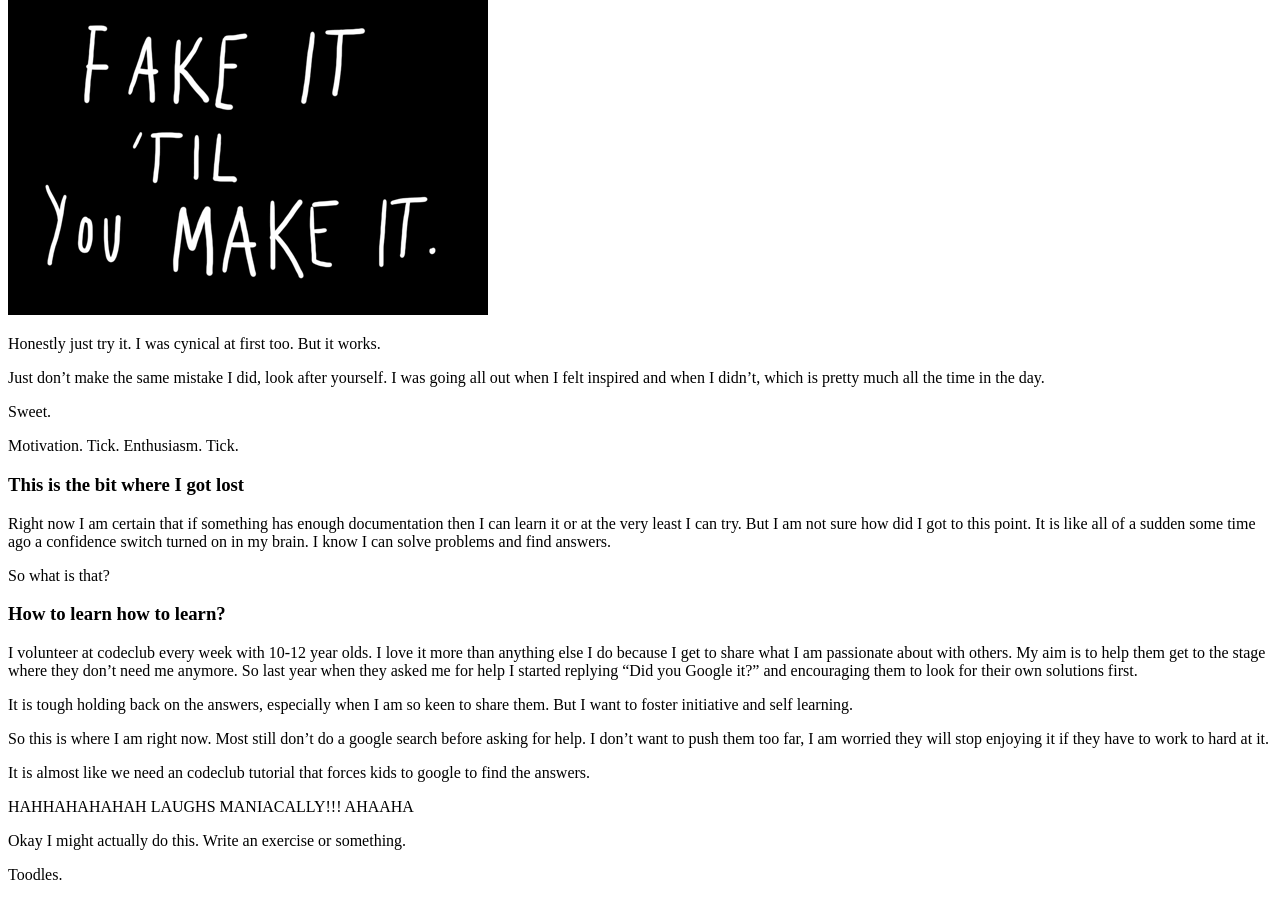
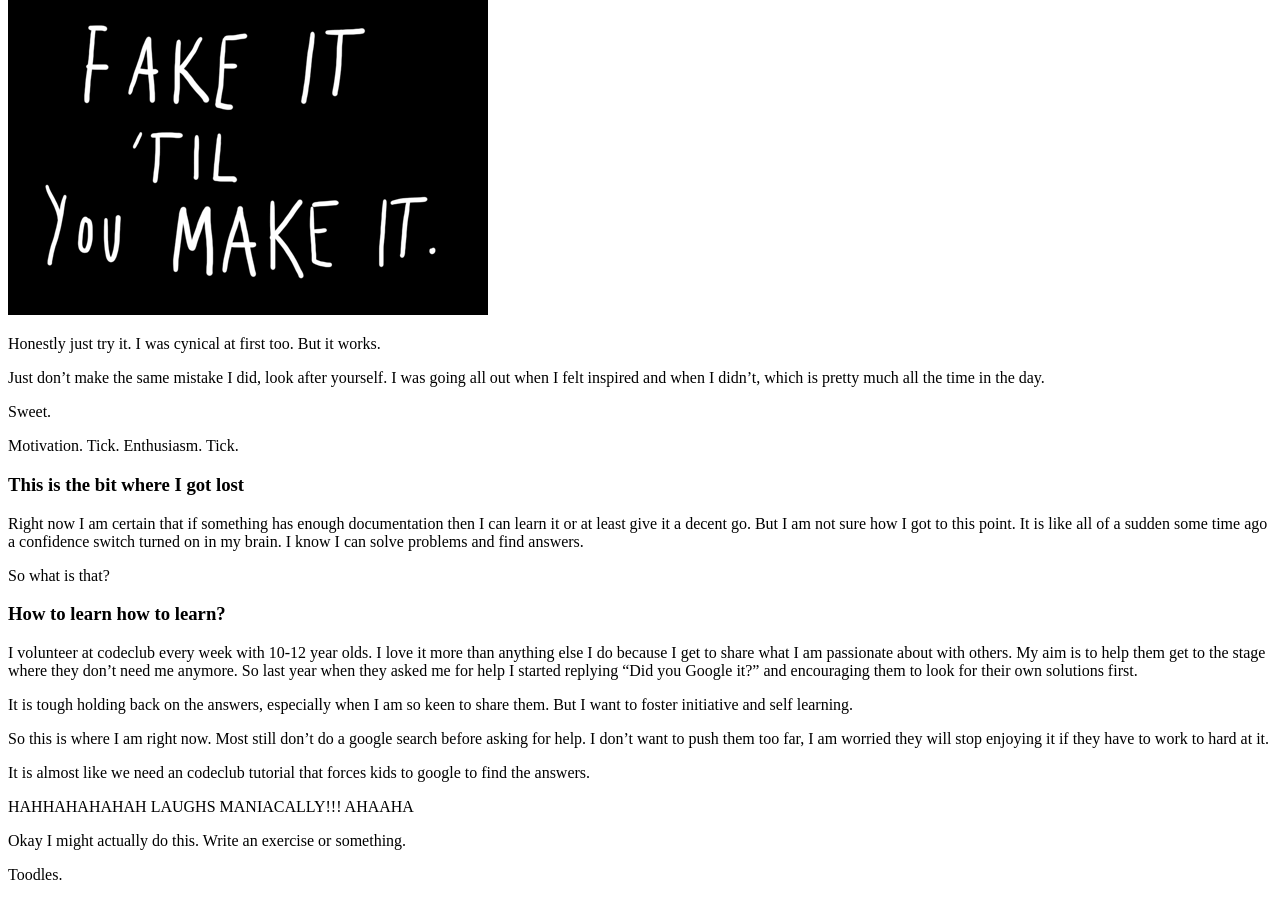
Before and after one commit to foopod/blog-2.0, a Jekyll site: the page built from _posts/2017-02-07-self-taught.md, in a window 1280 px wide and 900 px high, scrolled down 1731 px. Built offline with Jekyll 4.4.1, drawn with Linux system fonts in a browser that asks for light colours; nearby versions of some CDN libraries; some web fonts are replaced; comment, search, counter and statistics services are not loaded.

Commit message:
Update 2017-02-07-self-taught.md

```diff
--- a/_posts/2017-02-07-self-taught.md
+++ b/_posts/2017-02-07-self-taught.md
@@ -42,7 +42,7 @@ Motivation. Tick. Enthusiasm. Tick.
 
 ### This is the bit where I got lost
 
-Right now I am certain that if something has enough documentation then I can learn it or at the very least I can try. But I am not sure how did I got to this point. It is like all of a sudden some time ago a confidence switch turned on in my brain. I know I can solve problems and find answers.
+Right now I am certain that if something has enough documentation then I can learn it or at least give it a decent go. But I am not sure how I got to this point. It is like all of a sudden some time ago a confidence switch turned on in my brain. I know I can solve problems and find answers.
 
 So what is that?
 
```
